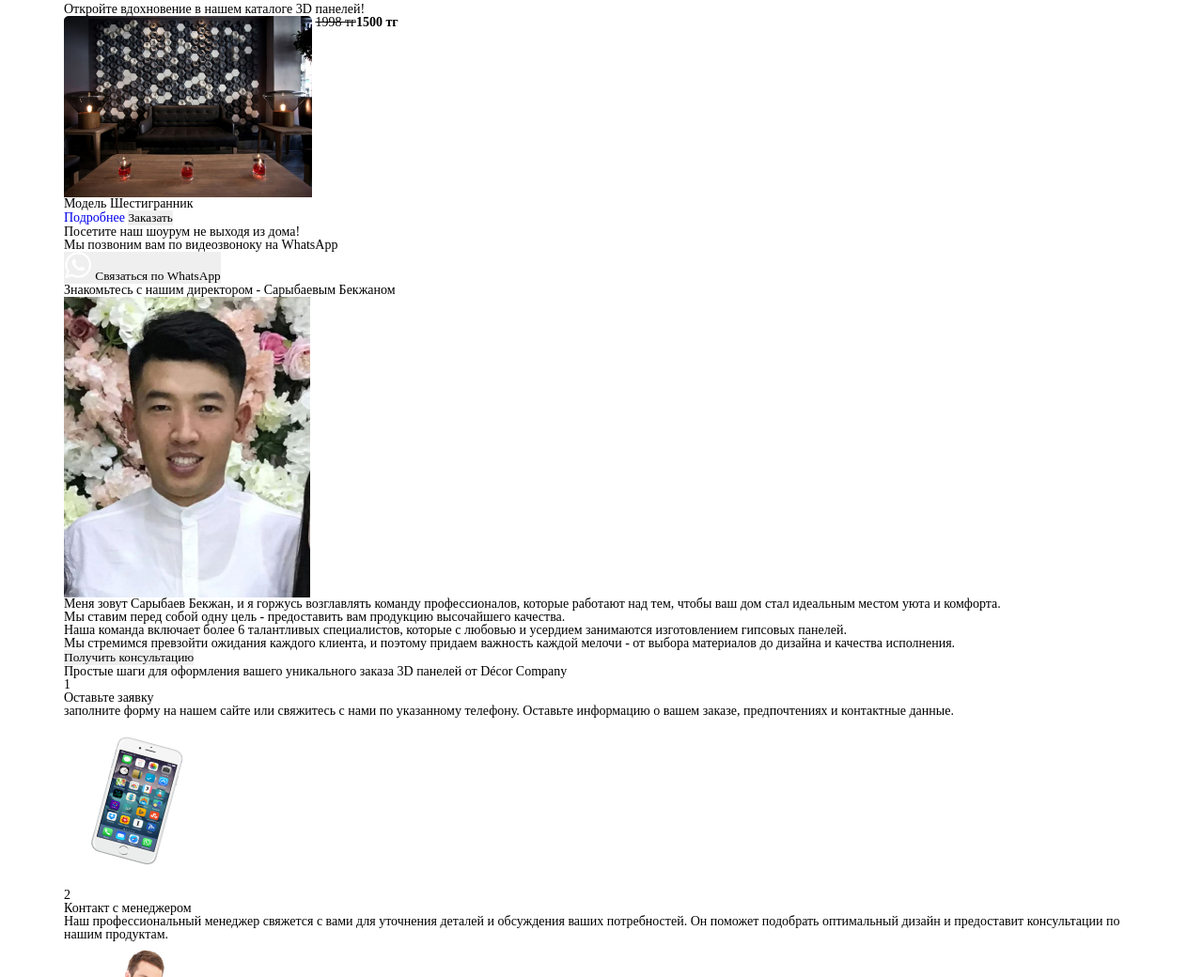
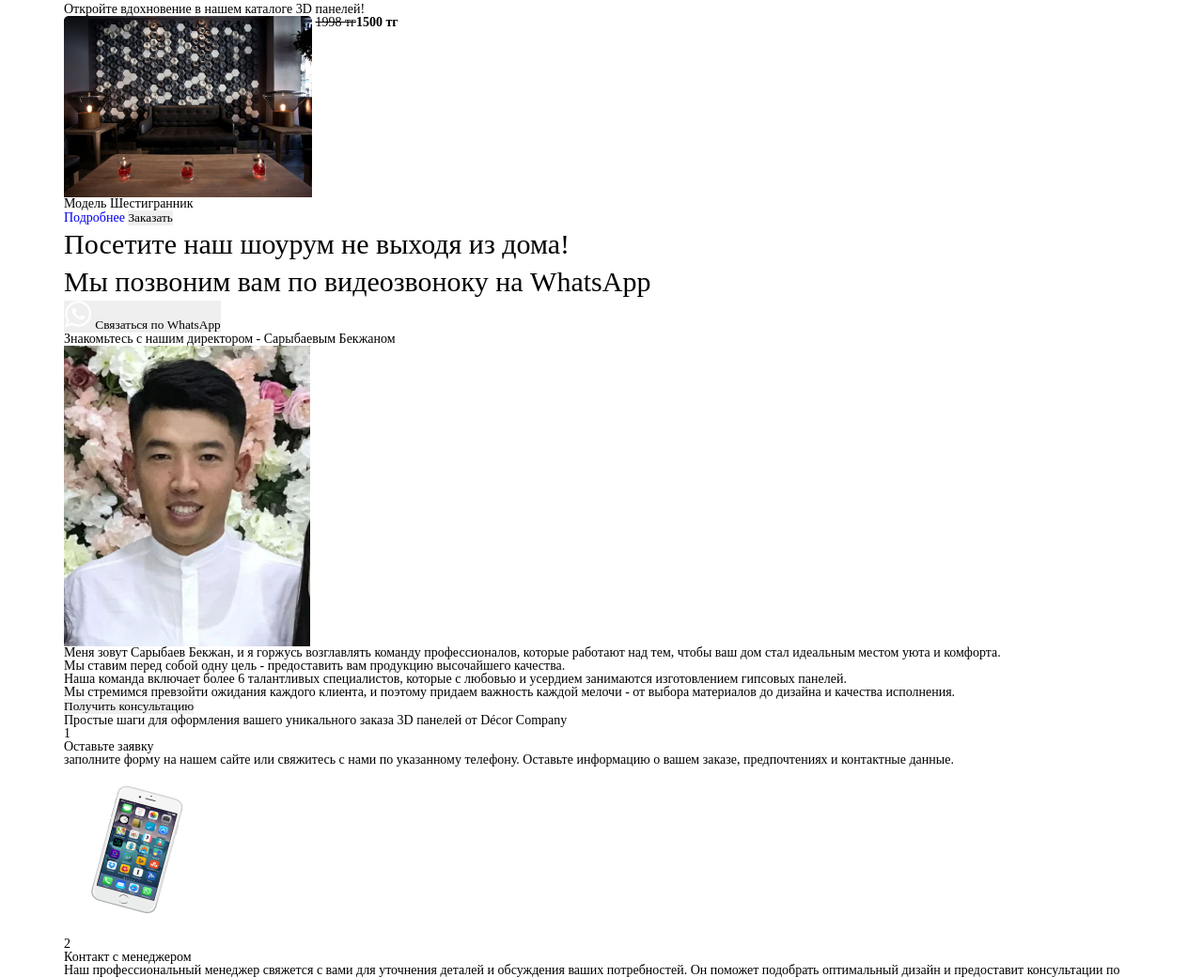
Before and after one commit to vovchik519/decor, a plain HTML site: page index.html in a window 1280 px wide. Shown: the part 2542-3582 px from the top of the page at 94% size. Drawn offline with Linux system fonts and the light colour scheme.

Commit message:
добавила изменения в about

```diff
--- a/assets/scss/style/_about.scss
+++ b/assets/scss/style/_about.scss
@@ -47,9 +47,7 @@
         color: #515151;
 
     }
-    .li{
-        list-style-type: disc;
-    }
+
 
     //.about__item
     &__item {
--- a/assets/scss/style/_feedback.scss
+++ b/assets/scss/style/_feedback.scss
@@ -0,0 +1,14 @@
+.feedback {
+
+    //.feedback__title
+
+    &__title {
+        font-family: PT Serif;
+        font-size: 30px;
+        font-weight: 400;
+        line-height: 40px;
+        letter-spacing: 0em;
+        text-align: left;
+
+    }
+}
```
Also changed, not shown: assets/css/style.min.css, 1 other file.
